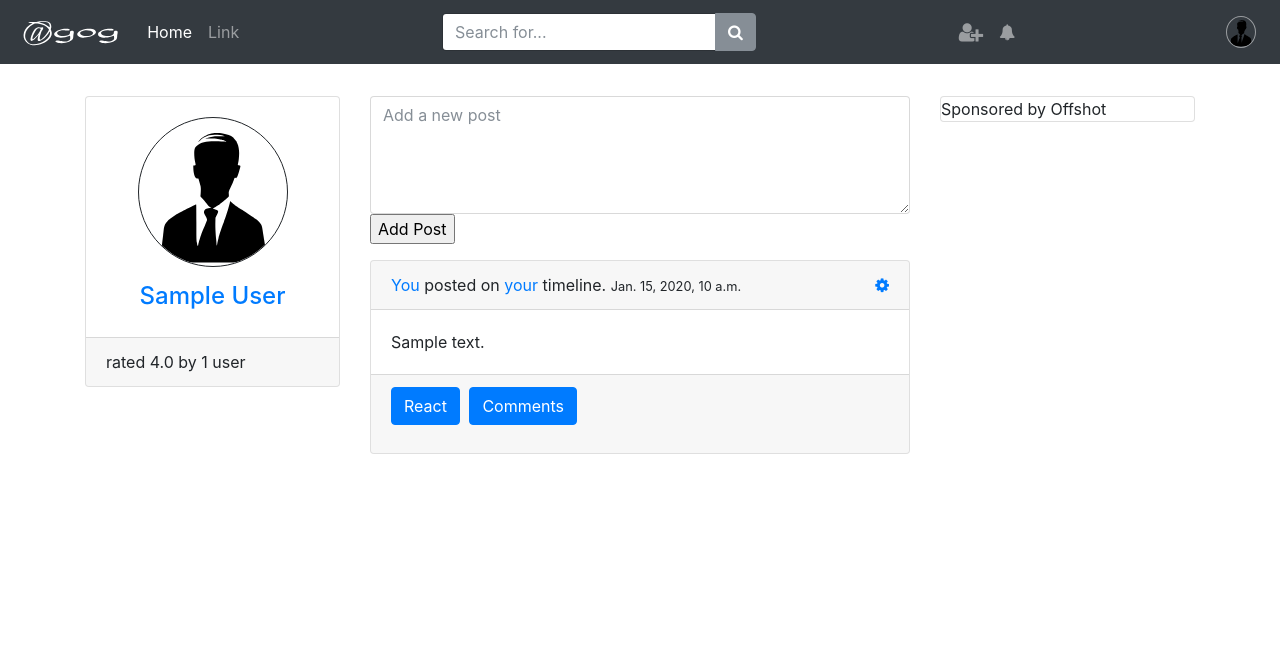
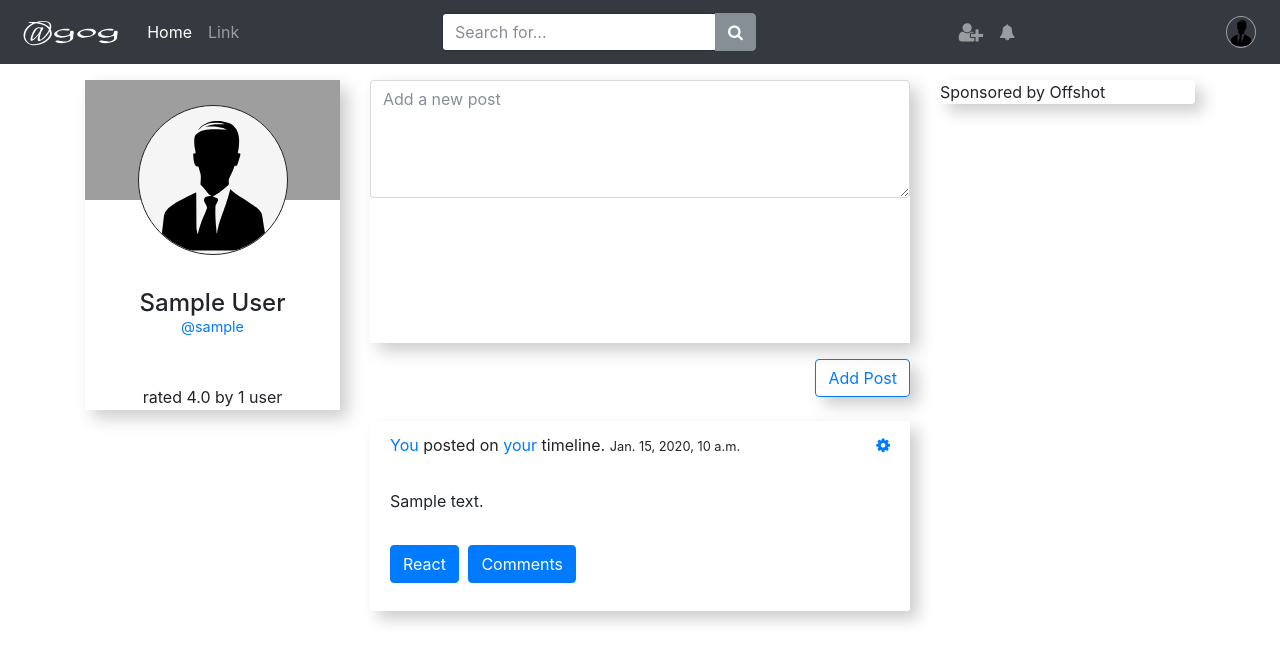
Before and after one commit to hsagarthegr8/agog, a Django app: page /timeline/ in a window 1280 px wide. Shown: the top 663 px of the page. Run offline with Django 3.2, Linux system fonts and the light colour scheme; a user stored in the database is signed in; tables that the repository leaves empty hold one stand-in row (values such as "Sample post"); some libraries are stand-ins or nearby versions; some web fonts are replaced; grey boxes are pictures that could not be loaded.

Commit message:
Some ui tweaks

```diff
--- a/feeds/templates/feeds/add_post_form.html
+++ b/feeds/templates/feeds/add_post_form.html
@@ -1,10 +1,12 @@
 <form action="{% url 'feeds:add_post' object.username %}" method="post">
     {% csrf_token %}
-    <div class="form-group form-post">
+    <div class="form-group post-form">
         <input type="hidden" name="next" value="{{ request.path }}">
-        <textarea class="tinymce form-control" name="message" placeholder="Add a new post" rows = "5" ></textarea>
-        <button type="submit" class="right">Add Post</button>
+        <textarea class="tinymce form-control" name="message" placeholder="Add a new post" rows = "5"  ></textarea>
     </div>
+    <p class="text-right post-btn">
+        <button type="submit" class="btn btn-outline-primary" >Add Post</button>
+    </p>
 </form>
 
 {% include 'feeds/tinymce.html' %}
--- a/feeds/templates/feeds/post.html
+++ b/feeds/templates/feeds/post.html
@@ -1,7 +1,7 @@
 {% load static %}
 {% include 'feeds/add_post_form.html' %}
     {% for post in posts %}
-    <div class="card "  >
+    <div class="card post"  >
         <div class="card-header">
             <a href="{% url 'profiles:profile' username=post.posted_by.username %}">
                 {% if post.posted_by == request.user %}
--- a/profiles/templates/profiles/profile.html
+++ b/profiles/templates/profiles/profile.html
@@ -35,7 +35,7 @@
         </div>
     </div>
     <hr/>
-    <div class="card">
+    <div class="card about-profile">
         <h2 class="text-center">About</h2>
         <ul>
             <li>born on {{ object.date_of_birth }}</li>
@@ -56,7 +56,6 @@
             {% include 'feeds/post.html' with posts=object.get_posts redirect_to='profile' %}
         </div>
         <div class="col-sm-3">
-            Recent Activity
             <div class="card">
                 Sponsored by Offshot
             </div>
--- a/profiles/templates/profiles/snippets/connections.html
+++ b/profiles/templates/profiles/snippets/connections.html
@@ -1,5 +1,5 @@
 <div class="card ">
-    <div class="card-header">Connections</div>
+    <div class="card-header"><a href="{% url 'profiles:connection' %}">Connections</a></div>
     <div class="card-body" >
         {% for connection in object.get_connections %}
             {% if connection != object %}
--- a/profiles/templates/profiles/timeline.html
+++ b/profiles/templates/profiles/timeline.html
@@ -4,7 +4,9 @@
 
 {% block content %}
     <div class="row">
-        <div class="col-sm-3">
+        <div class="col-sm-3 fix">
+            <!-- Normal Cards
+
             <div class="card">
                 <div class="card-body text-center">
                     {% if object.gender == "M" %}
@@ -16,6 +18,23 @@
                     <h4><a href="{% url 'profiles:profile' username=object.username %}">{{ object.get_full_name }}</a></h4></div>
                 <div class="card-footer">rated {{ object.get_ratings }} by {{ object.get_count}} user{{ object.get_count|pluralize }}</div>
                 </div>
+            -->
+        <div class="card card-profile text-center">
+    <img class="card-img-top" src="https://unsplash.it/340/160?image=354"/>
+    <div class="card-block">
+        {% if object.gender == "M" %}
+                        <img class="card-img-profile" src="{% static 'profiles/avatars/male.svg' %}" style="width: 150px ; height: 150px ; border:solid 1px" />
+                    {% else %}
+                        <img class="card-img-profile" src="{% static 'profiles/avatars/female.svg' %}" style="width: 150px ; height: 150px ; border:solid 1px" />
+                    {% endif %}
+        <h4 class="card-title">
+            {{ object.get_full_name }}
+            <small><a class="card-links" href="{{ object.get_absolute_url }}">@{{ object.username }}</a> </small>
+        </h4>
+    rated {{ object.get_ratings }} by {{ object.get_count}} user{{ object.get_count|pluralize }}
+
+    </div>
+</div>
             </div>
         <div class="col-sm-6 col-md-6 col-lg-6">
             {% include 'feeds/post.html' with posts=object.get_timeline_posts redirect_to='timeline' %}
--- a/profiles/urls.py
+++ b/profiles/urls.py
@@ -1,6 +1,6 @@
 from django.conf.urls import url
 
-from .views import TimelineView, ProfileView, accept_request, delete_request, new_request
+from .views import TimelineView, ProfileView, ConnectionView, accept_request, delete_request, new_request
 
 app_name = 'profiles'
 
@@ -11,4 +11,6 @@ urlpatterns = [
     url(r'^connect/(?P<id>[0-9]+)/accept$', accept_request, name='accept_request'),
     url(r'^connect/(?P<id>[0-9]+)/delete$', delete_request, name='delete_request'),
     url(r'^connect/(?P<username>[a-z,0-9]+)/new$', new_request, name='new_request'),
+    url(r'^connections/(?P<username>[a-z,0-9]+)/$', ConnectionView.as_view(), name='connection'),
+    url(r'^connections/$', ConnectionView.as_view(), name = 'connection'),
 ]
--- a/profiles/views.py
+++ b/profiles/views.py
@@ -27,6 +27,17 @@ class ProfileView(LoginRequiredMixin, DetailView):
         return User.objects.get(username=self.request.user)
 
 
+class ConnectionView(LoginRequiredMixin,DetailView):
+    model = User
+    template_name = 'profiles/connections.html'
+
+    def get_object(self, queryset=None):
+        username = self.kwargs.get('username')
+        if username:
+            return get_object_or_404(User,username=username)
+        return User.objects.get(username=self.request.user)
+
+
 def accept_request(request,id):
     con = get_object_or_404(Connections,id=id)
     con.is_active = True
@@ -39,6 +50,7 @@ def delete_request(request,id):
     con.delete()
     return redirect(reverse('profiles:profile'))
 
+
 def new_request(request,username):
     user2 = get_object_or_404(User,username=username)
     user1 = request.user
--- a/static/base.css
+++ b/static/base.css
@@ -3,12 +3,35 @@
     border: solid 1px;
 }
 
-.card, .form-post {
-    margin-top:1em;
+.post {
+    margin-top:1.5em;
+}
+
+.post .card-header {
+    background-color: white;
+    border-bottom: none;
+}
+
+.post .card-footer {
+    background-color: white;
+    border-top: none;
 }
 
 .comment {
     margin-top:0;
+    border-radius: 0;
+    border: 0;
+    box-shadow: 0.5em 0.5em 1em rgba(0, 0, 0, 0.2);
+}
+
+.post-form {
+    display: block;
+    min-height: 263px;
+    height: auto;
+    margin-top: 0;
+    border-radius: 0;
+    border: 0;
+    box-shadow: 0.5em 0.5em 1em rgba(0, 0, 0, 0.2);
 }
 
 .logo {
@@ -19,3 +42,89 @@
 .request-nav {
     padding-top: 0;
 }
+
+
+.card {
+    border: 0;
+    box-shadow: 0.5em 0.5em 1em rgba(0, 0, 0, 0.2);
+}
+/* Profile Cards */
+.card-profile {
+    margin-top: 0em;
+    background-color: transparent;
+    border-radius: 0;
+    overflow: auto;
+    width: 100%;
+    min-height: 330px;
+    height: auto;
+
+
+}
+.card-profile .card-img-top {
+  border-radius: 0;
+    width: inherit;
+    height: 120px;
+}
+.card-profile .card-img-profile {
+    background: whitesmoke;
+    max-width: 100%;
+    border-radius: 50%;
+    margin-top: -95px;
+    margin-bottom: 35px;
+    border: 5px solid #e6e5e1;
+}
+.card-profile .card-title {
+  margin-bottom: 50px;
+}
+.card-profile .card-title small {
+  display: block;
+  font-size: .6em;
+  margin-top: .2em;
+}
+.card-profile .card-links {
+  margin-bottom: 25px;
+}
+.card-profile .card-links .fa {
+  margin: 0 1em;
+  font-size: 1.6em;
+}
+.card-profile .card-links .fa:focus, .card-profile .card-links .fa:hover {
+  text-decoration: none;
+}
+.card-profile .card-links .fa.fa-dribbble {
+  color: #ea4b89;
+  font-weight: bold;
+}
+.card-profile .card-links .fa.fa-dribbble:hover {
+  color: #e51d6b;
+}
+.card-profile .card-links .fa.fa-twitter {
+  color: #68aade;
+}
+.card-profile .card-links .fa.fa-twitter:hover {
+  color: #3e92d5;
+}
+.card-profile .card-links .fa.fa-facebook {
+  color: #3b5999;
+}
+.card-profile .card-links .fa.fa-facebook:hover {
+  color: #2d4474;
+}
+
+
+.about-profile {
+    margin-top:1.5em;
+    border-radius: 0;
+    border: 0;
+    box-shadow: 0.5em 0.5em 1em rgba(0, 0, 0, 0.2);
+    margin-bottom: 2em;
+}
+
+
+.post-btn {
+    margin-top: 0;
+}
+
+.post-btn button {
+        box-shadow: 0.5em 0.5em 1em rgba(0, 0, 0, 0.2);
+}
```
Also changed, not shown: profiles/templates/profiles/connections.html (added, +34 -0 lines), 1 other file.
